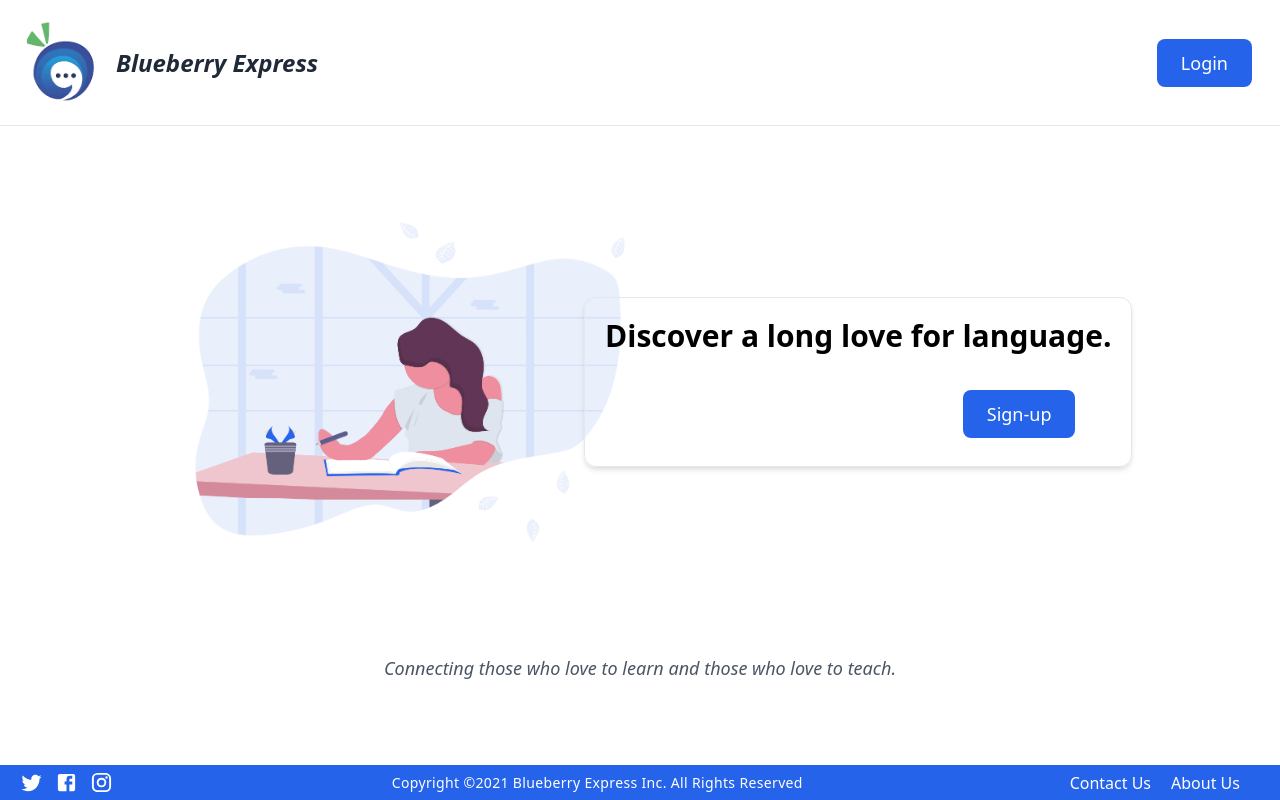
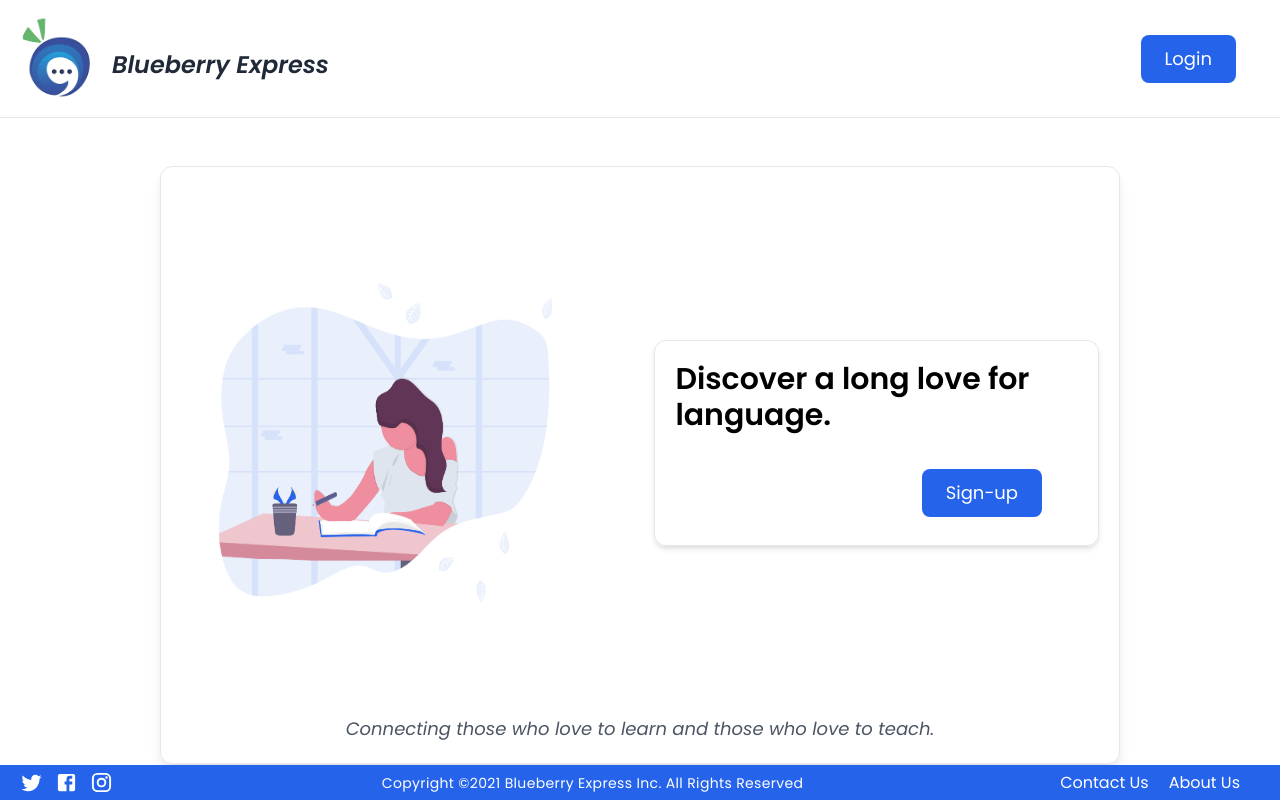
Before and after one commit to hratx-blue-ocean/Blueberry-Express, a React app in the folder react/: page / in a window 1280 px wide. Built offline with nearby package versions, Linux system fonts and the light colour scheme.

Commit message:
Edited Landing Page/Added Site Font

```diff
--- a/react/src/components/App.jsx
+++ b/react/src/components/App.jsx
@@ -3,6 +3,7 @@ import { LandingPage } from './Layouts/LandingPage.jsx';
 import { Login } from './Layouts/Login.jsx';
 import { Signup } from './Layouts/Signup.jsx';
 import { BrowserRouter as Router, Switch, Route } from "react-router-dom";
+import './appstyles.css'
 
 const App = () => (
   <Router>
--- /dev/null
+++ b/react/src/components/AppStyles.css
@@ -0,0 +1,7 @@
+@import url('https://fonts.googleapis.com/css2?family=Poppins:ital,wght@0,300;0,400;0,500;0,600;1,300;1,400;1,600&display=swap');
+
+@import url('https://fonts.googleapis.com/css2?family=Hind:wght@300;400&display=swap');
+
+#app {
+  font-family: 'Poppins', sans-serif;
+}
--- a/react/src/components/Layouts/LandingPage.jsx
+++ b/react/src/components/Layouts/LandingPage.jsx
@@ -6,29 +6,33 @@ import { Logo } from '../Shared/Logo'
 export const LandingPage = () => {
     return (
         <div>
-            <div className="flex flex-row items-center justify-between border-b p-5">
+            <div className="flex flex-row items-center justify-between border-b p-4">
                 <div className="flex flex-row items-center">
                     <Logo />
-                    <h1 className="text-2xl text-gray-800 font-bold italic ml-4">Blueberry Express</h1>
+                    <h1 className="text-2xl text-gray-800 font-bold italic mt-3 ml-4">Blueberry Express</h1>
+                </div>
+                <div className="mr-5">
+                    <LargeBtn label='Login' />
+
+                </div>
             </div>
 
-                <LargeBtn label='Login'/>
+            <div className="w-3/4 mx-auto mt-12 border p-5 rounded-xl shadow-lg">
+                <div className="flex items-center justify-center mt-16">
+                    <div className="mr-16">
+                        <img src="assets/homepageLearn.png" alt="homepageLearn" className="h-96" />
                     </div>
-
-            <div className="flex flex-row items-center justify-around mt-16">
-                <div >
-                    <img src="assets/homepageLearn.png" alt="homepageLearn" className="h-96"/>
-                </div>
-                <div className="flex flex-col items-end border p-5 rounded-xl shadow-md -ml-96">
+                    <div className="flex flex-col items-end border p-5 rounded-xl shadow-md">
                         <h1 className="text-3xl font-bold">Discover a long love for language.</h1>
                         <div className="mt-7 mr-7">
-                        <LargeBtn label='Sign-up'/>
+                            <LargeBtn label='Sign-up' />
                         </div>
                     </div>
                 </div>
 
                 <div className="flex flex-row items-center justify-around mt-20">
                     <h3 className="text-lg italic text-gray-600">Connecting those who love to learn and those who love to teach.</h3>
+                </div>
             </div>
 
 
--- a/react/src/components/Layouts/StudentHome.css
+++ b/react/src/components/Layouts/StudentHome.css
@@ -6,7 +6,7 @@
 /* ----- Nav Bar ------ */
 .nav-bar-container {
   background-color: #2a2a72;
-  background-image: linear-gradient(320deg, #2a2a72 0%, #55c1ffec 74%);
+  background-image: linear-gradient(320deg, #2a2a72 0%, #3eadecec 74%);
   height: 70px;
   display: flex;
   justify-content: space-between;
```
Lines whose indentation alone changed are shown as unchanged.
